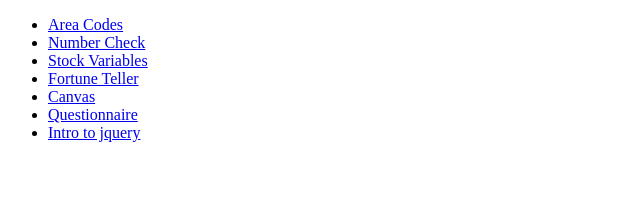
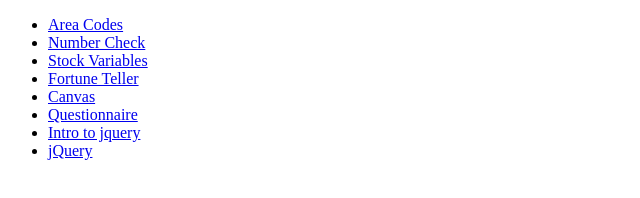
Before and after one commit to yayo214/yayo213.github.io, a plain HTML site: page index.html in a window 1280 px wide. Shown: the full height of the page, 0-640 px from the left. Drawn offline with Linux system fonts and the light colour scheme.

Commit message:
Update index.html

```diff
--- a/index.html
+++ b/index.html
@@ -13,6 +13,7 @@
 		   <li><a href="https://yayo214.github.io/canvas">Canvas</a></li>
 		   <li><a href="https://yayo214.github.io/Questionnaire">Questionnaire</a></li>
 		   <li><a href="https://yayo214.github.io/jqueryStuff">Intro to jquery</a></li>
+		   <li><a href="https://yayo214.github.io/jQueryEvents">jQuery</a></li>
 		   </ul>
    </body>
 </html>
```
